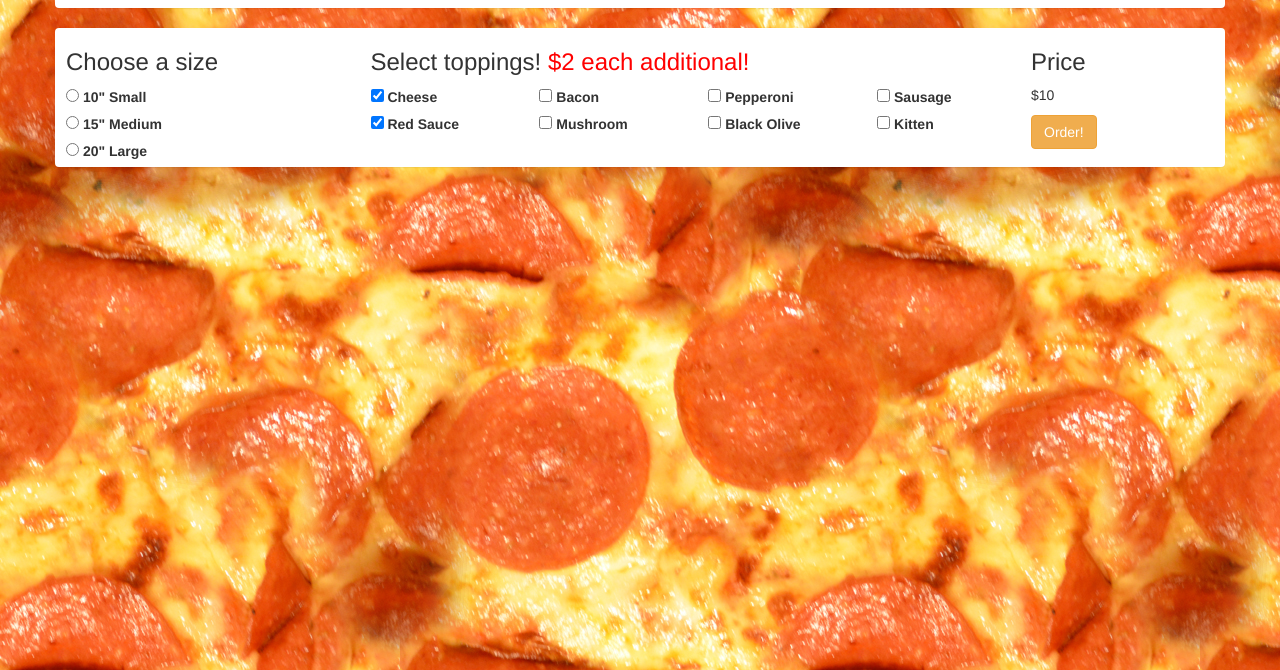
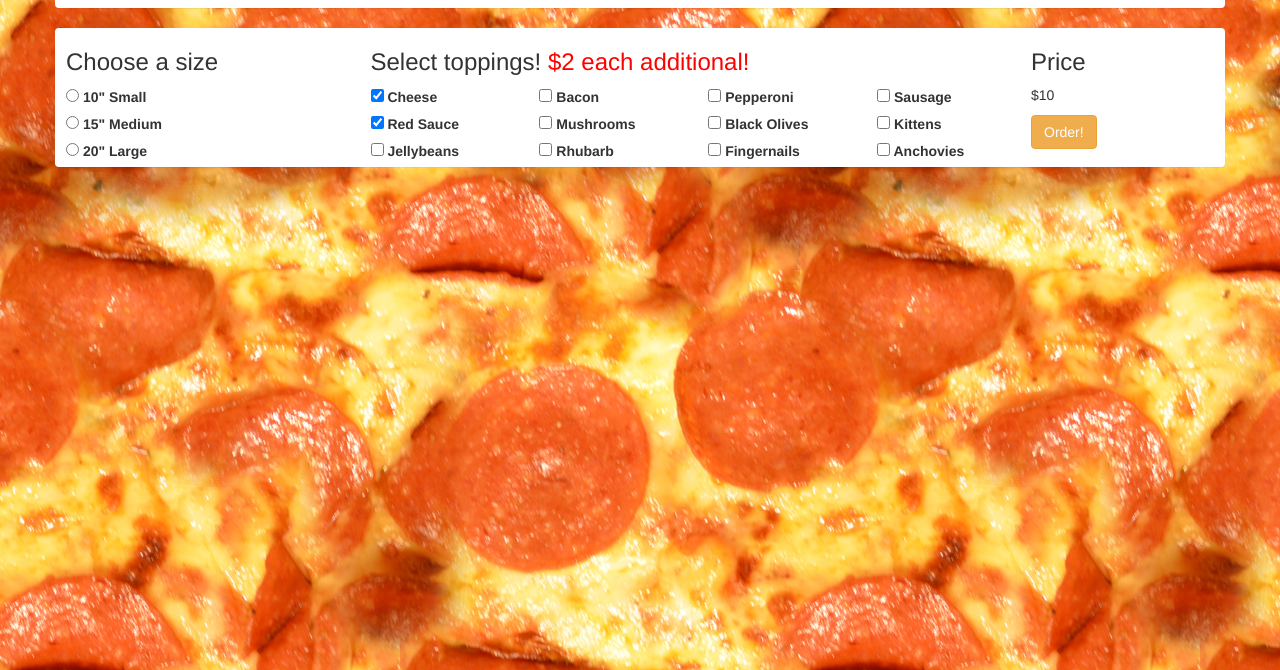
Before and after one commit to MattSmithereens/pizza, a plain HTML site: page index.html in a window 1280 px wide. Shown: the part 130-800 px from the top of the page. Drawn offline with nearby package versions, Linux system fonts and the light colour scheme.

Commit message:
add third row of ingredients, clean out extraneous pseudo code from js

```diff
--- a/index.html
+++ b/index.html
@@ -94,17 +94,39 @@ Keep it simple to start! You do not need to have a complex formula for determini
                 </div>
                 <div class="col-sm-3">
                   <label>
-                    <input type="checkbox" name="topping" value="Mushroom"> Mushroom
+                    <input type="checkbox" name="topping" value="Mushrooms"> Mushrooms
                   </label>
                 </div>
                 <div class="col-sm-3">
                   <label>
-                    <input type="checkbox" name="topping" value="Black Olive"> Black Olive
+                    <input type="checkbox" name="topping" value="Black Olives"> Black Olives
                   </label>
                 </div>
                 <div class="col-sm-3">
                   <label>
-                    <input type="checkbox" name="topping" value="Kitten"> Kitten
+                    <input type="checkbox" name="topping" value="Kittens"> Kittens
+                  </label>
+                </div>
+              </div>
+              <div class="row">
+                <div class="col-sm-3">
+                  <label>
+                    <input type="checkbox" name="topping" value="Jellybeans"> Jellybeans
+                  </label>
+                </div>
+                <div class="col-sm-3">
+                  <label>
+                    <input type="checkbox" name="topping" value="Rhubarb"> Rhubarb
+                  </label>
+                </div>
+                <div class="col-sm-3">
+                  <label>
+                    <input type="checkbox" name="topping" value="Fingernails"> Fingernails
+                  </label>
+                </div>
+                <div class="col-sm-3">
+                  <label>
+                    <input type="checkbox" name="topping" value="Anchovies"> Anchovies
                   </label>
                 </div>
               </div>
```
Also changed, not shown: js/scripts.js (+8 -30 lines), img/logo.gif (added).
